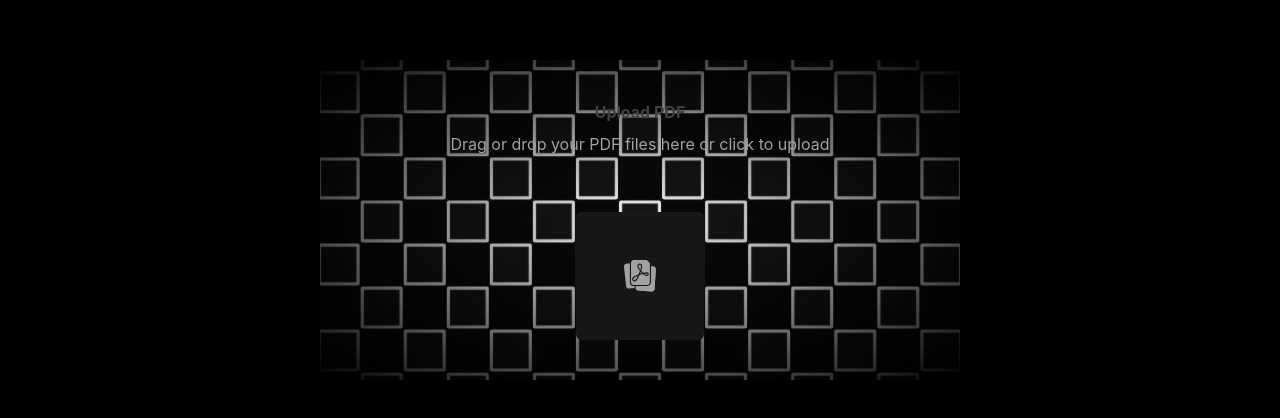
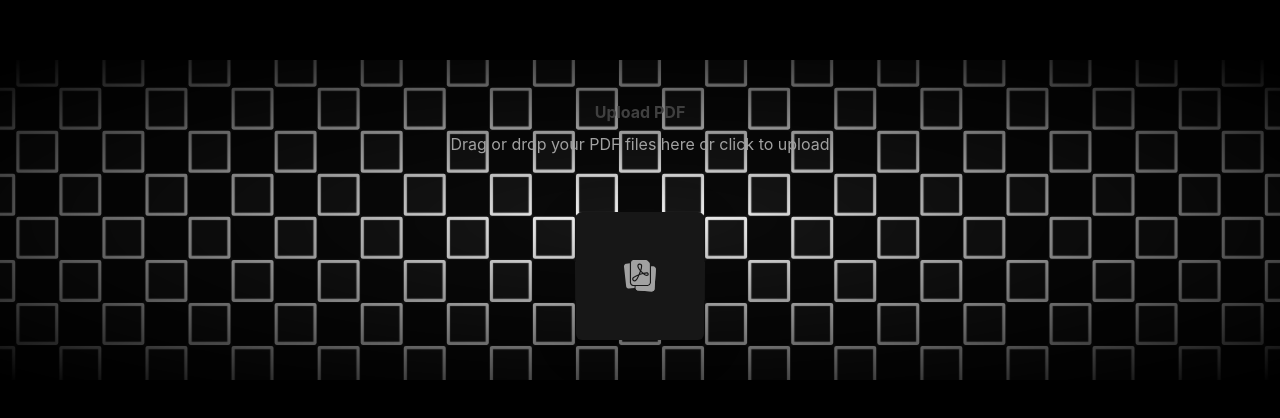
Before and after one commit to bgskinner3/nextjs-pdf-versioning, a Next.js app: page / in a window 1280 px wide. Shown: the part 180-598 px from the top of the page. Built offline with nearby package versions, Linux system fonts and the light colour scheme.

Commit message:
updated changes for file uplaod

```diff
--- a/app/layout.tsx
+++ b/app/layout.tsx
@@ -1,7 +1,7 @@
 import type { Metadata } from 'next';
 import { Geist, Geist_Mono } from 'next/font/google';
 import '../styles-config/globals.css';
-
+import { cn } from '@/utils';
 const geistSans = Geist({
   variable: '--font-geist-sans',
   subsets: ['latin'],
@@ -25,7 +25,10 @@ export default function RootLayout({
   return (
     <html lang="en">
       <body
-        className={`${geistSans.variable} ${geistMono.variable} antialiased`}
+        className={cn(
+          `${geistSans.variable} ${geistMono.variable} antialiased`,
+          'bg-black',
+        )}
       >
         {children}
       </body>
--- a/app/page.tsx
+++ b/app/page.tsx
@@ -1,30 +1,82 @@
-import Image from 'next/image';
+'use client';
+
+import { useState, useCallback, useEffect } from 'react';
 import { FileUpload } from '@/ui';
-import { cn } from '@/utils';
+import { cn, db, TPdfDocument, TPdfVersion } from '@/utils';
+import { v4 as uuidv4 } from 'uuid';
+import dynamic from 'next/dynamic';
+
+const EnhancedViewer = dynamic(
+  () =>
+    import('@/ui/components/pdf/enhanced-viewer').then(
+      (mod) => mod.EnhancedViewer,
+    ),
+  { ssr: false },
+);
 
 export default function Home() {
+  const [currentFile, setCurrentFile] = useState<File | null>(null);
+  const [docId, setDocId] = useState<string | null>(null);
+  const [fileUrl, setFileUrl] = useState<string | null>(null);
+
+  const handleFileUpload = useCallback(async (files: File[]) => {
+    const file = files[0];
+    if (!file) return;
+
+    setCurrentFile(file);
+
+    // Generate object URL for PDF viewing
+    const url = URL.createObjectURL(file);
+    setFileUrl(url);
+
+    // 1. Create a unique ID for the document
+    const newDocId = uuidv4();
+    setDocId(newDocId);
+
+    // 2. Persist the file and V1 metadata in IndexedDB
+    const newDocument: TPdfDocument = {
+      id: newDocId,
+      name: file.name,
+      currentVersion: 1,
+    };
+
+    const firstVersion: TPdfVersion = {
+      docId: newDocId,
+      version: 1,
+      message: 'Initial Upload (V1)',
+      timestamp: new Date(),
+      fileBlob: file,
+    };
+
+    try {
+      await db.documents.put(newDocument);
+      await db.versions.add(firstVersion);
+    } catch (error) {
+      console.error('Failed to save document to IndexedDB:', error);
+    }
+  }, []);
+
+  // Clean up object URL when component unmounts or file changes
+  useEffect(() => {
+    return () => {
+      if (fileUrl) URL.revokeObjectURL(fileUrl);
+    };
+  }, [fileUrl]);
   return (
     <div
       className={cn(
-        'flex min-h-screen min-w-screen items-center justify-center bg-black font-sans',
+        'flex min-h-screen w-full items-center justify-center bg-black font-sans',
         'container max-w-none 2xl:container',
       )}
     >
       <main
         className={cn(
-          'flex min-h-screen w-full max-w-3xl flex-col items-center justify-center bg-black px-16 py-32 sm:items-start',
+          'flex min-h-screen min-w-screen w-full max-w-3xl flex-col items-center justify-center bg-black sm:items-start',
         )}
       >
-        <FileUpload />
+        {!fileUrl && <FileUpload action={handleFileUpload} />}
+        {fileUrl && <EnhancedViewer fileUrl={fileUrl} />}
       </main>
     </div>
-    // <main
-    //   className={cn(
-    //     'container w-full max-w-none py-5 lg:py-10 2xl:container',
-    //     'flex min-h-screen w-full flex-col items-center justify-between bg-black sm:items-start',
-    //   )}
-    // >
-    //   <FileUpload />
-    // </main>
   );
 }
--- a/hooks/use-simple-dropzone.ts
+++ b/hooks/use-simple-dropzone.ts
@@ -1,3 +1,4 @@
+'use client'
 import { useCallback, useState } from 'react';
 import type { CSSProperties, ChangeEvent, DragEvent } from 'react';
 type TRootProps = {
--- a/ui/components/file-upload/index.tsx
+++ b/ui/components/file-upload/index.tsx
@@ -5,7 +5,7 @@ import { motion } from 'motion/react';
 import { BasicIcon } from '../icon';
 import { useSimpleDropzone } from '@/hooks';
 import { GridPattern } from './backdrop';
-import { ShineBorder } from '../animated/shine-border';
+
 const mainVariant = {
   initial: {
     x: 0,
@@ -62,15 +62,18 @@ export const FileUpload = ({
 
   return (
     <div
-      className="group/fileBase w-full"
+      className="group/fileBase flex items-center justify-center relative w-full overflow-hidden"
       {...getRootProps()}
       data-has-error={errors.length > 0}
       data-has-files={files.length}
     >
+      <div className="absolute inset-0 mask-[radial-gradient(ellipse_at_center,white,transparent)]">
+        <GridPattern />
+      </div>
       <motion.div
         onClick={handleClick}
         whileHover="animate"
-        className="group/file relative block w-full cursor-pointer overflow-hidden rounded-lg p-10"
+        className="group/file relative block w-fit cursor-pointer overflow-hidden rounded-lg p-10"
       >
         <input
           ref={fileInputRef}
@@ -78,9 +81,7 @@ export const FileUpload = ({
           {...getInputProps()}
           className="hidden"
         />
-        <div className="absolute inset-0 mask-[radial-gradient(ellipse_at_center,white,transparent)]">
-          <GridPattern />
-        </div>
+
         <div className="flex flex-col items-center justify-center">
           <p className="relative z-20 font-sans text-base font-bold text-neutral-700 dark:text-neutral-300">
             Upload PDF
--- a/ui/components/index.ts
+++ b/ui/components/index.ts
@@ -1,2 +1,3 @@
 export * from './file-upload';
 export * from './icon';
+export * from './pdf'
--- /dev/null
+++ b/ui/components/pdf/enhanced-viewer.tsx
@@ -0,0 +1,26 @@
+'use client';
+import { Viewer, Worker, SpecialZoomLevel } from '@react-pdf-viewer/core';
+import { defaultLayoutPlugin } from '@react-pdf-viewer/default-layout';
+import '@react-pdf-viewer/default-layout/lib/styles/index.css';
+import '@react-pdf-viewer/core/lib/styles/index.css';
+
+type TEnhancedViewerProps = {
+  fileUrl: string;
+};
+
+export const EnhancedViewer = ({ fileUrl }: TEnhancedViewerProps) => {
+  const defaultLayoutPluginInstance = defaultLayoutPlugin();
+
+  return (
+    <div className="h-screen w-full overflow-hidden rounded-md border">
+      {/* Worker is necessary for pdf.js */}
+      <Worker workerUrl="https://unpkg.com/pdfjs-dist@3.11.174/build/pdf.worker.min.js">
+        <Viewer
+          fileUrl={fileUrl}
+          plugins={[defaultLayoutPluginInstance]}
+          defaultScale={SpecialZoomLevel.PageFit}
+        />
+      </Worker>
+    </div>
+  );
+};
--- /dev/null
+++ b/ui/components/pdf/index.ts
@@ -0,0 +1,2 @@
+// export * from './viewer'
+export * from './enhanced-viewer'
--- /dev/null
+++ b/utils/db/index.ts
@@ -0,0 +1,33 @@
+import Dexie, { Table } from 'dexie';
+
+
+
+export type TPdfVersion = {
+  id?: number;
+  docId: string;
+  version: number;
+  message: string;
+  timestamp: Date;
+  fileBlob: Blob;
+}
+
+export type TPdfDocument = {
+  id?: string;
+  name: string;
+  currentVersion: number;
+}
+
+export class AppDB extends Dexie {
+  documents!: Table<TPdfDocument, string>;
+  versions!: Table<TPdfVersion, number>;
+
+  constructor() {
+    super('PdfEditorDB');
+    this.version(1).stores({
+      documents: 'id, name, currentVersion',
+      versions: '++id, docId, version, timestamp',
+    });
+  }
+}
+
+export const db = new AppDB();
--- a/utils/index.ts
+++ b/utils/index.ts
@@ -1,2 +1,3 @@
 export * from './common';
 export * from './colors';
+export * from './db'
```
Also changed, not shown: package.json (+8 -2 lines), ui/components/pdf/viewer.tsx (added, +64 -0 lines), 1 other file (tests, documents, lock files or other folders).
